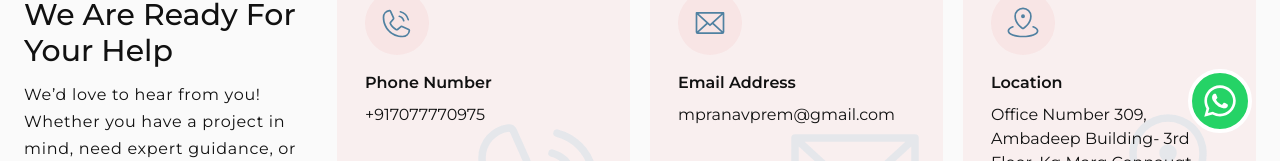
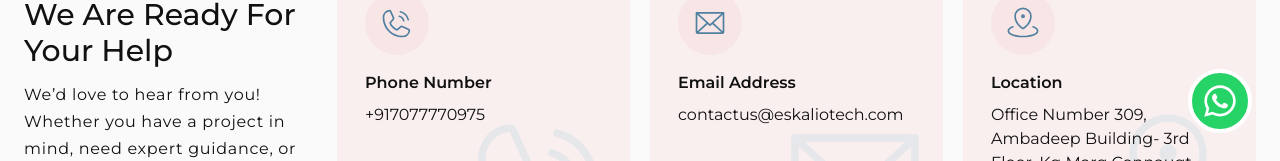
Before and after one commit to pranavpremanand/eskaliotech, a React (Create React App) app: page /contact in a window 1280 px wide. Shown: the part 639-800 px from the top of the page. Built offline with nearby package versions, Linux system fonts and the light colour scheme.

Commit message:
email id changed

```diff
--- a/src/data/constant.js
+++ b/src/data/constant.js
@@ -4,8 +4,7 @@ import logoImg from "../assets/images/logo/logo1.png";
 export const companyDetails = {
   logo: logoImg,
   phone: "+917077770975",
-  email: "mpranavprem@gmail.com",
-  // email: "contactus@eskaliotech.com",
+  email: "contactus@eskaliotech.com",
   location:
     "Office number 309, Ambadeep building- 3rd floor, Kg marg Connaugt Place, Delhi 110001, India",
   twitter: "https://x.com/ESKALIOTECH",
```
